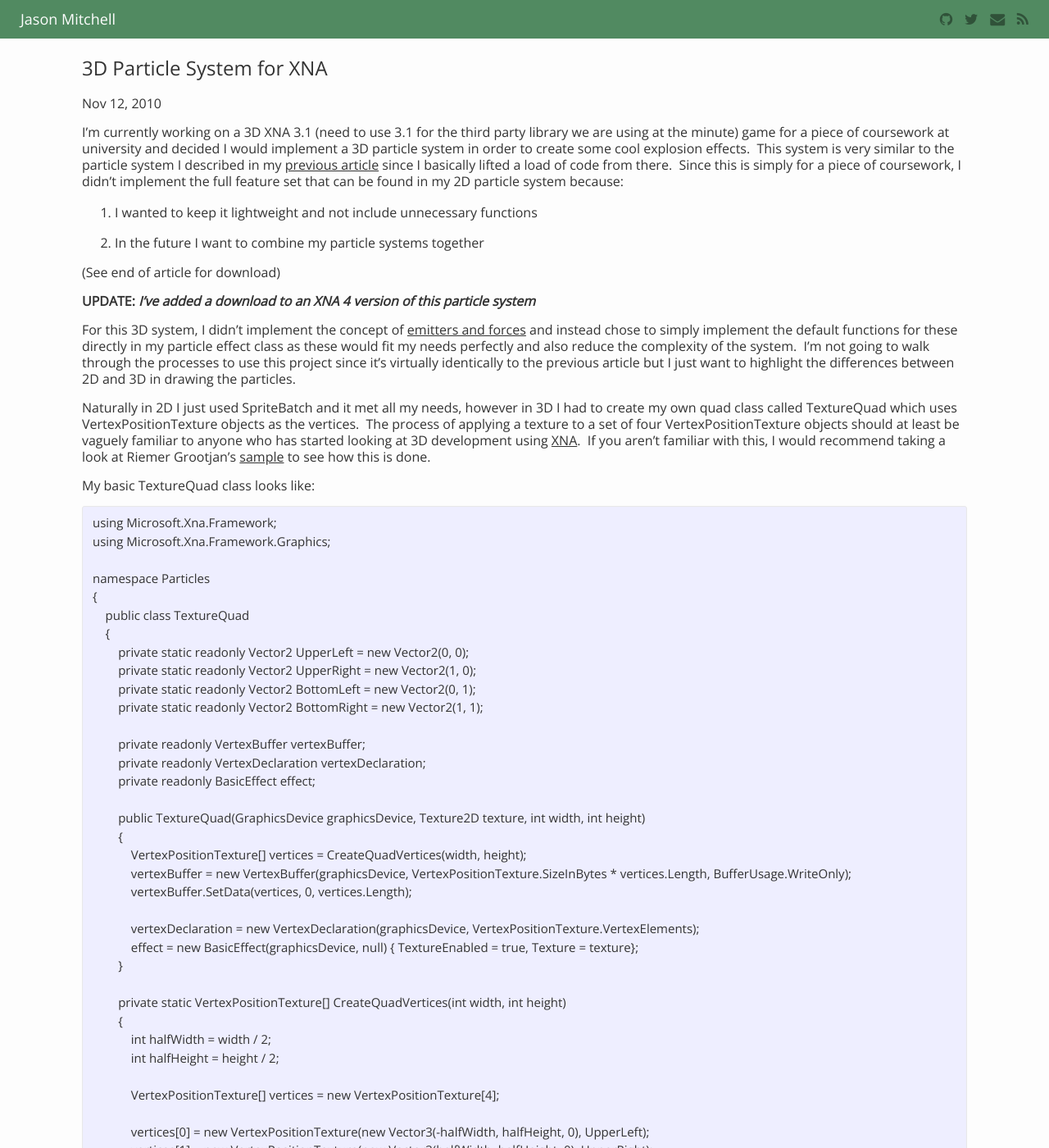
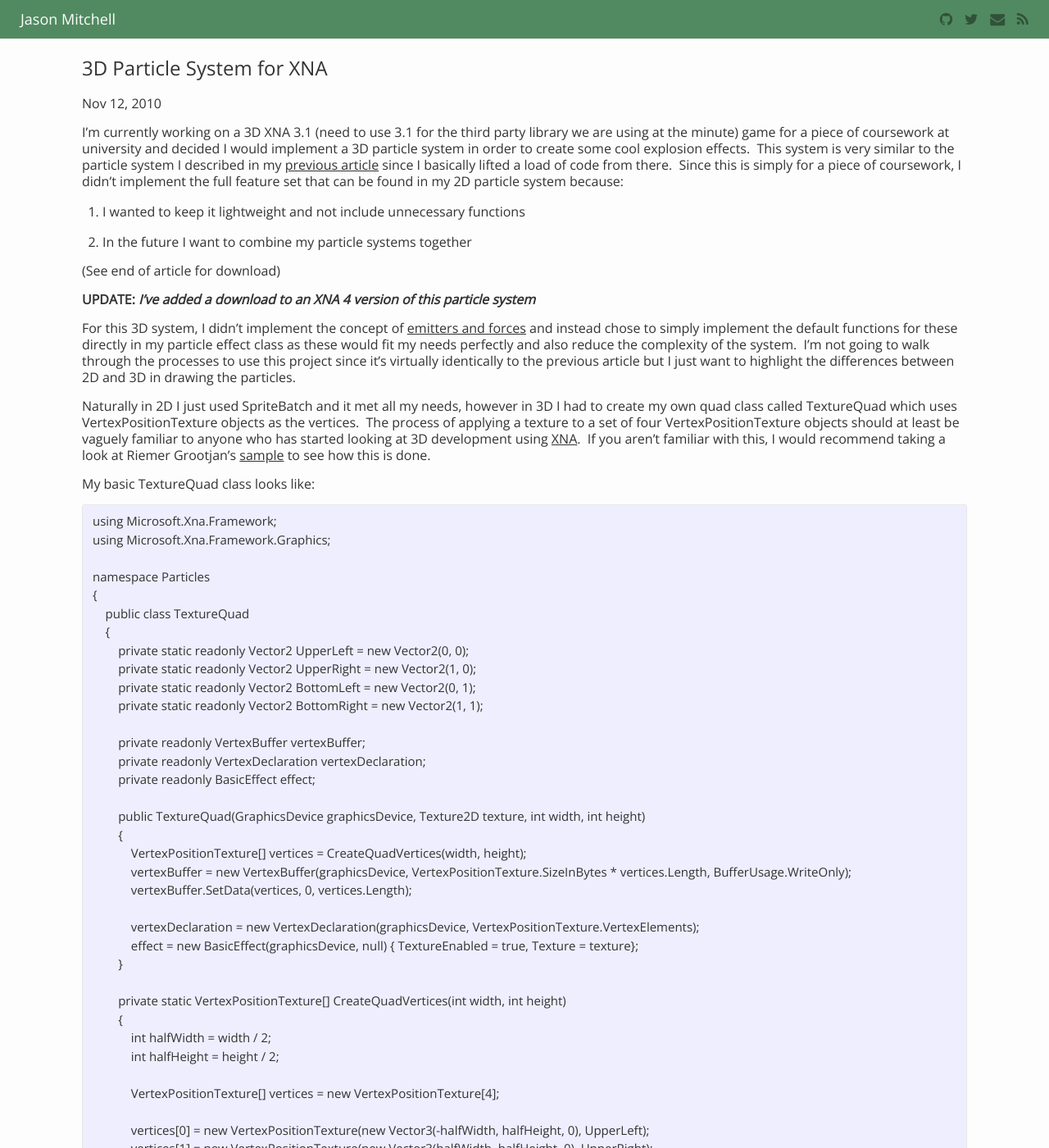
Before and after one commit to jsoncodes/jsoncodes.github.io, a Jekyll site: the page built from _posts/2010-11-12-3d-particle-system-for-xna.markdown, in a window 1280 px wide and 1400 px high. Shown: the whole window at 82% size. Built offline with Jekyll 4.4.1, drawn with Linux system fonts in a browser that asks for light colours; nearby versions of some CDN libraries; comment, search, counter and statistics services are not loaded.

Commit message:
Fixing list styles

```diff
--- a/_sass/components/_post.scss
+++ b/_sass/components/_post.scss
@@ -8,6 +8,18 @@
     h1 {
       font-size: $font-size-xlarge;
     }
+  }
+
+  ul, ol {
+    margin-left: $margin-xlarge;
+  }
+
+  ul {
+    list-style-type: disc;
+  }
+
+  ol {
+    list-style-type: decimal;
   }
 
   .post-navigation {
--- a/_sass/core/_reset.scss
+++ b/_sass/core/_reset.scss
@@ -15,7 +15,7 @@
 del, dfn, em, img, ins, kbd, q, s, samp,
 small, strike, strong, sub, sup, tt, var,
 b, u, i, center,
-dl, dt, dd,
+dl, dt, dd, ol, ul, li,
 fieldset, form, label, legend,
 table, caption, tbody, tfoot, thead, tr, th, td,
 article, aside, canvas, details, embed,
@@ -37,6 +37,9 @@
 body {
   line-height: 1;
 }
+ol, ul {
+  list-style: none;
+}
 blockquote, q {
   quotes: none;
 }
```
